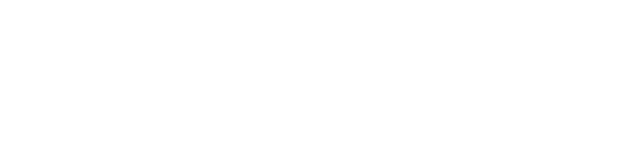
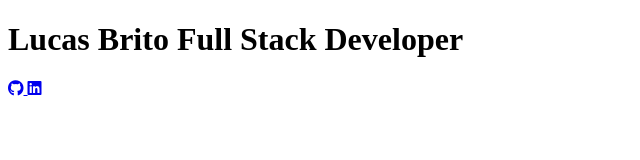
Before and after one commit to Dev-LucasBrito/carta-de-apresentacao, a plain HTML site: page index.html in a window 1280 px wide. Shown: the whole page, without its empty margins (0-640 px from the left). Drawn offline with Linux system fonts and the light colour scheme.

```diff
--- a/index.html
+++ b/index.html
@@ -15,6 +15,22 @@
 
 </head>
 <body>
+    <header>
+        <h1>Lucas Brito Full Stack Developer</h1>
+
+        <nav>
+            <a href="https://github.com/Dev-LucasBrito" target="_blank">
+                <i class="fa-brands fa-github"></i>
+            </a>
+
+            <a href="https://www.linkedin.com/in/lucas-brito-32492b251/" target="-blank">
+                <i class="fa-brands fa-linkedin"></i>
+            </a>
+
+
+        </nav>
+
+    </header>
 
 </body>
 </html>
```
